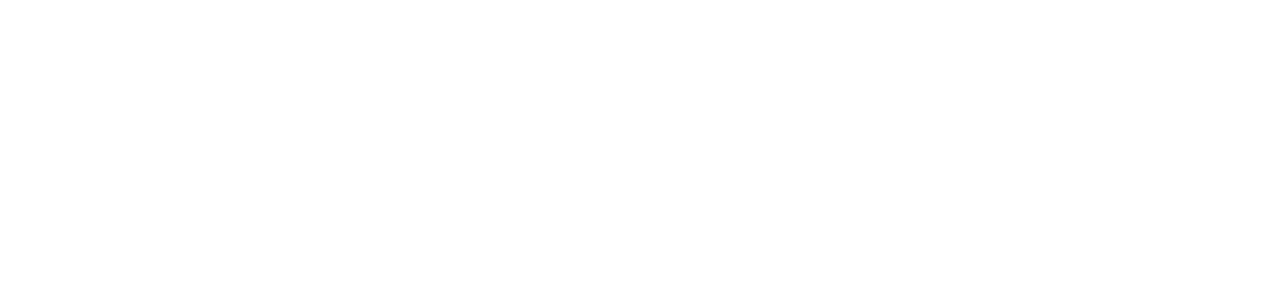
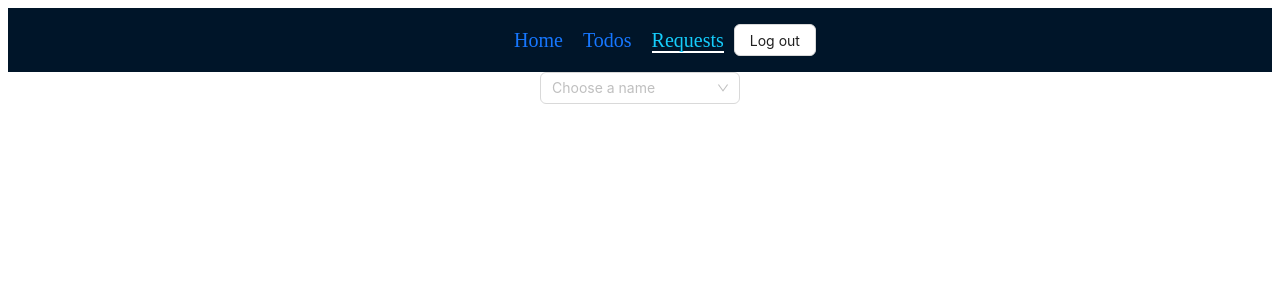
Before and after one commit to itsozod/tsx-protected-routes, a React (Vite) app: page /requests in a window 1280 px wide. Before the commit this address had no page. Shown: the top 300 px of the page. Built offline with nearby package versions, Linux system fonts and the light colour scheme; no server answers; sample sign-in values are in the browser's storage.

Commit message:
working with search query params and useparams

```diff
--- a/src/App.tsx
+++ b/src/App.tsx
@@ -7,7 +7,7 @@
 import { ProtectedRoute } from "./components/ProtectedRoute/ProtectedRoute";
 import { useSelector } from "react-redux";
 import { SingleTodo } from "./components/SingleTodo/SingleTodo";
-// import { SingleTodo } from "./components/SingleTodo/SingleTodo";
+import { Requests } from "./components/Requests/Requests";
 
 function App() {
   const accessToken = useSelector((state) => state.auth.accessToken);
@@ -23,6 +23,12 @@
           <Route path="/todos" element={<Todos />} />
           <Route path="/todos:todoId" element={<SingleTodo />} />
         </Route>
+        <Route
+          path="/requests"
+          element={<ProtectedRoute onlyFor={accessToken} />}
+        >
+          <Route path="/requests" element={<Requests />} />
+        </Route>
       </Routes>
     </>
   );
--- /dev/null
+++ b/src/components/RequestData/RequestData.tsx
@@ -0,0 +1,33 @@
+import { useEffect, useState } from "react";
+import { useSearchParams } from "react-router-dom";
+
+export const RequestData = () => {
+  const [data, setData] = useState({});
+  const [searchParams] = useSearchParams();
+  const id = searchParams.get("id");
+
+  useEffect(() => {
+    const getTodos = async () => {
+      try {
+        if (!id) {
+          return;
+        } else {
+          const res = await fetch(`http://localhost:3000/todos/${id}`);
+          const data = await res.json();
+          setData(data);
+        }
+      } catch (err) {
+        console.log(err);
+      }
+    };
+    getTodos();
+  }, [id]);
+
+  return (
+    <div>
+      <p>{data.id}</p>
+      <p>{data.title}</p>
+      <p>{JSON.stringify(data.done)}</p>
+    </div>
+  );
+};
--- /dev/null
+++ b/src/components/Requests/Requests.tsx
@@ -0,0 +1,41 @@
+import { Flex, Select } from "antd";
+import { useEffect, useState } from "react";
+import { useSearchParams } from "react-router-dom";
+import { RequestData } from "../RequestData/RequestData";
+
+export const Requests = () => {
+  const [todos, setTodos] = useState([]);
+  const [searchParams, setSearchParams] = useSearchParams();
+
+  useEffect(() => {
+    const getTodos = async () => {
+      const res = await fetch("http://localhost:3000/todos");
+      const data = await res.json();
+      const mappedData = data.map((todo) => ({
+        value: todo.id,
+        label: todo.title,
+      }));
+      setTodos(mappedData);
+    };
+    getTodos();
+  }, []);
+  const id = searchParams.get("id");
+  console.log(id);
+  return (
+    <>
+      <Flex vertical={true} justify="center" align="center">
+        <Select
+          style={{ width: "200px" }}
+          options={todos}
+          value={id}
+          placeholder={"Choose a name"}
+          onChange={(value) => {
+            searchParams.set("id", value);
+            setSearchParams(searchParams);
+          }}
+        />
+        <RequestData />
+      </Flex>
+    </>
+  );
+};
--- a/src/components/SingleTodo/SingleTodo.tsx
+++ b/src/components/SingleTodo/SingleTodo.tsx
@@ -1,9 +1,10 @@
 import { useEffect, useState } from "react";
-import { useParams } from "react-router-dom";
+import { useParams, useSearchParams } from "react-router-dom";
 
 export const SingleTodo = () => {
   const [todo, setTodos] = useState({});
   const { todoId } = useParams();
+  const [params, setParams] = useSearchParams();
 
   useEffect(() => {
     const getTodos = async () => {
@@ -13,9 +14,17 @@
     };
     getTodos();
   }, [todoId]);
+
   return (
     <>
-      <p>{todo.title}</p>
+      <div
+        onClick={() => {
+          params.set("name", todo.title);
+          setParams(params);
+        }}
+      >
+        {todo.title}
+      </div>
     </>
   );
 };
--- a/src/components/header/Header.tsx
+++ b/src/components/header/Header.tsx
@@ -41,6 +41,18 @@
                 Todos
               </NavLink>
             </li>
+            <li className={styles.list}>
+              <NavLink
+                style={({ isActive }) => {
+                  return isActive
+                    ? { color: "#15cdfc", borderBottom: "2px solid white" }
+                    : {};
+                }}
+                to={"/requests"}
+              >
+                Requests
+              </NavLink>
+            </li>
           </ul>
         </nav>
         <Button onClick={logOut}>Log out</Button>
--- a/src/components/todosHome/TodosHome.tsx
+++ b/src/components/todosHome/TodosHome.tsx
@@ -1,5 +1,5 @@
 import { useEffect, useState } from "react";
-import { Link, useParams } from "react-router-dom";
+import { Link } from "react-router-dom";
 
 export const TodosHome = () => {
   const [todos, setTodos] = useState([]);
@@ -15,7 +15,11 @@
   return (
     <>
       {todos?.map((todo) => {
-        return <Link to={`/todos/${todo.id}`}>{todo.title}</Link>;
+        return (
+          <Link key={todo.id} to={`/todos/${todo.id}`}>
+            {todo.title}
+          </Link>
+        );
       })}
     </>
   );
```
Also changed, not shown: todos.json (+7 -7 lines).
